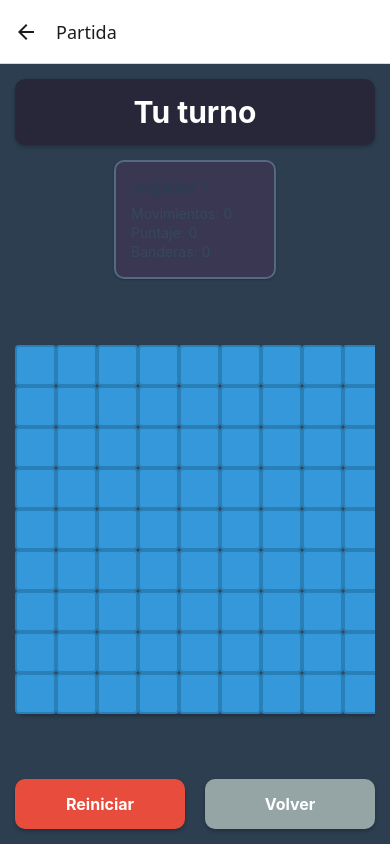
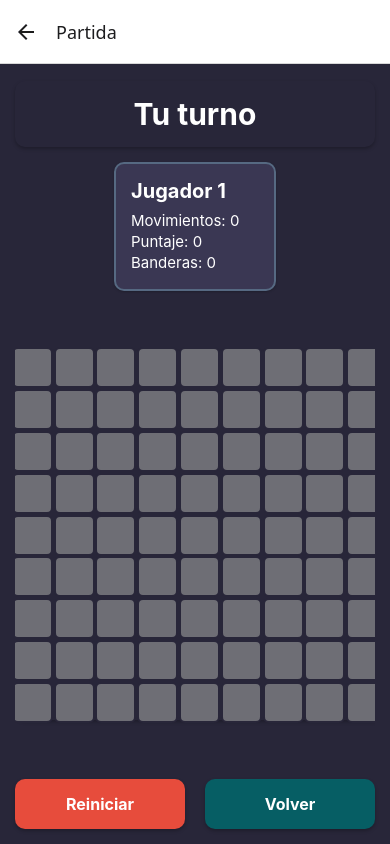
Before and after one commit to sebashtmll/Buscaminas, a React Native app: screen /GameScreen in a window 390 px wide. Built offline with nearby package versions, Linux system fonts and the light colour scheme.

Commit message:
Estilos Buscaminas

```diff
--- a/src/components/Cell.js
+++ b/src/components/Cell.js
@@ -102,19 +102,20 @@ const Cell = ({ cell, size, onPress, onLongPress, disabled, gameOver }) => {
       width: size,
       height: size,
       borderWidth: 2,
-      borderColor: "#2C3E50",
+      borderColor: "#282639",
       justifyContent: "center",
       alignItems: "center",
-      borderRadius: 4,
+      borderRadius: 6,
+      margin:0.4,
     }
 
     if (cell.revealed) {
       if (cell.value === "mine") {
         return [baseStyle, { backgroundColor: "#E74C3C" }]
       }
-      return [baseStyle, { backgroundColor: "#ECF0F1", borderColor: "#BDC3C7" }]
+      return [baseStyle, { backgroundColor: "#C4C4C4" }]
     }
-    return [baseStyle, { backgroundColor: "#3498DB", borderColor: "#2980B9" }]
+    return [baseStyle, { backgroundColor: "#6e6e75ff" }]
   }
 
   const getTextStyle = () => {
--- a/src/components/GameBoard.js
+++ b/src/components/GameBoard.js
@@ -139,7 +139,7 @@ const GameBoard = ({ board, onCellPress, onCellLongPress, disabled, gameOver, le
 
 const styles = StyleSheet.create({
   container: {
-    backgroundColor: "#34495E",
+    backgroundColor: "#282639",
     padding: 15,
     borderRadius: 10,
     marginVertical: 10,
--- a/src/components/GameStatus.js
+++ b/src/components/GameStatus.js
@@ -46,7 +46,7 @@ const GameStatus = ({ gameOver, won, currentPlayer, playerTurn }) => {
   if (gameOver) {
     return (
       <View style={[styles.container, won ? styles.won : styles.lost]}>
-        <Text style={styles.text}>{won ? "¡Ganaste!" : "¡Perdiste!"}</Text>
+        <Text style={styles.text}>{won ? "¡Has ganado!" : "¡Haz Perdido!"}</Text>
       </View>
     )
   }
@@ -73,6 +73,7 @@ const styles = StyleSheet.create({
     shadowOpacity: 0.25,
     shadowRadius: 3.84,
     elevation: 5,
+    marginTop:2,
   },
   won: {
     backgroundColor: "#32F028",
--- a/src/components/PlayerInfo.js
+++ b/src/components/PlayerInfo.js
@@ -68,12 +68,12 @@ const styles = StyleSheet.create({
   name: {
     fontWeight: "bold",
     marginBottom: 8,
-    fontSize: 16,
-    color: "#2C3E50",
+    fontSize: 20,
+    color: "#ffffffff",
   },
   stat: {
-    fontSize: 14,
-    color: "#34495E",
+    fontSize: 15,
+    color: "#ffffffff",
     marginBottom: 2,
   },
 })
--- a/src/screens/GameScreen.js
+++ b/src/screens/GameScreen.js
@@ -541,7 +541,7 @@ const styles = StyleSheet.create({
   container: {
     flex: 1,
     padding: 15,
-    backgroundColor: "#2C3E50",
+    backgroundColor: "#282639",
   },
   playersContainer: {
     flexDirection: "row",
@@ -567,7 +567,7 @@ const styles = StyleSheet.create({
     elevation: 5,
   },
   backButton: {
-    backgroundColor: "#95A5A6",
+    backgroundColor: "#065e64ff",
     padding: 15,
     borderRadius: 10,
     alignItems: "center",
--- a/src/screens/HomeScreen.js
+++ b/src/screens/HomeScreen.js
@@ -359,13 +359,13 @@ const HomeScreen = ({ navigation }) => {
   if (!showModeSelect && mode === null) {
     return (
       <View style={styles.container}>
-        <Text style={styles.title}>Buscaminas</Text>
+        <Text style={styles.title}>BUSCAMINAS</Text>
         <View style={styles.buttonGroup}>
           <TouchableOpacity style={styles.primaryButton} onPress={() => setShowModeSelect(true)}>
-            <Text style={styles.buttonText}>Un Jugador</Text>
+            <Text style={styles.buttonText}>👤 Un Jugador</Text>
           </TouchableOpacity>
           <TouchableOpacity style={styles.secondaryButton} onPress={() => navigation.navigate("MultiplayerSetup")}>
-            <Text style={styles.buttonText}>Multijugador</Text>
+            <Text style={styles.buttonText}>👥 Multijugador</Text>
           </TouchableOpacity>
         </View>
       </View>
@@ -378,17 +378,17 @@ const HomeScreen = ({ navigation }) => {
       <View style={styles.container}>
         <Text style={styles.title}>Selecciona Dificultad</Text>
         <View style={styles.buttonGroup}>
-          <TouchableOpacity style={styles.difficultyButton} onPress={() => startGame("beginner")}>
+          <TouchableOpacity style={styles.difficultyButtonb} onPress={() => startGame("beginner")}>
             <Text style={styles.buttonText}>Principiante</Text>
-            <Text style={styles.difficultyText}>8x8, 10 minas</Text>
+            <Text style={styles.difficultyText}>8x8 - 10 minas</Text>
           </TouchableOpacity>
 
-          <TouchableOpacity style={styles.difficultyButton} onPress={() => startGame("intermediate")}>
+          <TouchableOpacity style={styles.difficultyButtoni} onPress={() => startGame("intermediate")}>
             <Text style={styles.buttonText}>Intermedio</Text>
-            <Text style={styles.difficultyText}>16x16, 40 minas</Text>
+            <Text style={styles.difficultyText}>16x16 - 40 minas</Text>
           </TouchableOpacity>
 
-          <TouchableOpacity style={styles.difficultyButton} onPress={() => setMode("custom")}>
+          <TouchableOpacity style={styles.difficultyButtonc} onPress={() => setMode("custom")}>
             <Text style={styles.buttonText}>Personalizado</Text>
           </TouchableOpacity>
 
@@ -547,21 +547,45 @@ const styles = StyleSheet.create({
     flex: 1,
     alignItems: "center",
     padding: 20,
-    backgroundColor: "#2C3E50",
+    backgroundColor: "#282639",
   },
   title: {
-    fontSize: 28,
+    fontSize: 55,
     marginBottom: 30,
     fontWeight: "bold",
     color: "#FFFFFF",
     textAlign: "center",
   },
   buttonGroup: {
-    width: "90%",
-    marginVertical: 20,
+    width: "80%",
+    marginVertical: 10,
   },
   primaryButton: {
-    backgroundColor: "#3498DB",
+    backgroundColor: "#76aceeff",
+    padding: 15,
+    borderRadius: 15,
+    alignItems: "center",
+    marginBottom: 15,
+    shadowColor: "#000",
+    shadowOffset: { width: 0, height: 2 },
+    shadowOpacity: 0.25,
+    shadowRadius: 3.84,
+    elevation: 5,
+  },
+  secondaryButton: {
+    backgroundColor: "#3ad666ff",
+    padding: 25,
+    borderRadius: 15,
+    alignItems: "center",
+    marginBottom: 15,
+    shadowColor: "#000",
+    shadowOffset: { width: 0, height: 2 },
+    shadowOpacity: 0.25,
+    shadowRadius: 3.84,
+    elevation: 5,
+  },
+  difficultyButtonb: {
+    backgroundColor: "#467dc2ff",
     padding: 15,
     borderRadius: 10,
     alignItems: "center",
@@ -572,8 +596,8 @@ const styles = StyleSheet.create({
     shadowRadius: 3.84,
     elevation: 5,
   },
-  secondaryButton: {
-    backgroundColor: "#E67E22",
+  difficultyButtoni: {
+    backgroundColor: "#219141ff",
     padding: 15,
     borderRadius: 10,
     alignItems: "center",
@@ -584,8 +608,8 @@ const styles = StyleSheet.create({
     shadowRadius: 3.84,
     elevation: 5,
   },
-  difficultyButton: {
-    backgroundColor: "#27AE60",
+  difficultyButtonc: {
+    backgroundColor: "#c99526ff",
     padding: 15,
     borderRadius: 10,
     alignItems: "center",
@@ -597,11 +621,11 @@ const styles = StyleSheet.create({
     elevation: 5,
   },
   backButton: {
-    backgroundColor: "#95A5A6",
-    padding: 15,
+    backgroundColor: "#065e64ff",
+    padding: 8,
     borderRadius: 10,
     alignItems: "center",
-    marginBottom: 15,
+    marginBottom: 5,
     shadowColor: "#000",
     shadowOffset: { width: 0, height: 2 },
     shadowOpacity: 0.25,
@@ -610,7 +634,7 @@ const styles = StyleSheet.create({
   },
   actionButton: {
     backgroundColor: "#E74C3C",
-    padding: 15,
+    padding: 8,
     borderRadius: 10,
     alignItems: "center",
     flex: 1,
@@ -623,17 +647,16 @@ const styles = StyleSheet.create({
   },
   buttonText: {
     color: "#FFFFFF",
-    fontSize: 16,
+    fontSize: 26,
     fontWeight: "bold",
   },
   difficultyText: {
     color: "#FFFFFF",
-    fontSize: 12,
+    fontSize: 16,
     marginTop: 5,
   },
   customContainer: {
     width: "90%",
-    marginTop: 20,
   },
   inputGroup: {
     marginBottom: 15,
@@ -648,10 +671,10 @@ const styles = StyleSheet.create({
     borderWidth: 2,
     borderColor: "#34495E",
     borderRadius: 8,
-    padding: 12,
+    padding: 6,
     textAlign: "center",
-    backgroundColor: "#FFFFFF",
-    fontSize: 16,
+    backgroundColor: "#ddddddff",
+    fontSize: 15,
   },
   result: {
     fontSize: 24,
@@ -667,8 +690,9 @@ const styles = StyleSheet.create({
   },
   gameButtonGroup: {
     flexDirection: "row",
-    width: "90%",
+    width: "85%",
     marginTop: 15,
+    marginBottom:20,
   },
 })
 
--- a/src/screens/MultiplayerSetup.js
+++ b/src/screens/MultiplayerSetup.js
@@ -559,17 +559,17 @@ const styles = StyleSheet.create({
     justifyContent: "center",
     alignItems: "center",
     padding: 20,
-    backgroundColor: "#2C3E50",
+    backgroundColor: "#282639",
   },
   title: {
-    fontSize: 24,
+    fontSize: 30,
     marginBottom: 30,
     fontWeight: "bold",
     color: "#FFFFFF",
     textAlign: "center",
   },
   subtitle: {
-    fontSize: 20,
+    fontSize: 26,
     marginBottom: 20,
     fontWeight: "bold",
     color: "#FFFFFF",
@@ -604,7 +604,7 @@ const styles = StyleSheet.create({
     marginTop: 20,
   },
   primaryButton: {
-    backgroundColor: "#3498DB",
+    backgroundColor: "#299146ff",
     padding: 15,
     borderRadius: 10,
     alignItems: "center",
@@ -616,7 +616,7 @@ const styles = StyleSheet.create({
     elevation: 5,
   },
   secondaryButton: {
-    backgroundColor: "#E67E22",
+    backgroundColor: "#426121ff",
     padding: 15,
     borderRadius: 10,
     alignItems: "center",
@@ -628,7 +628,7 @@ const styles = StyleSheet.create({
     elevation: 5,
   },
   backButton: {
-    backgroundColor: "#95A5A6",
+    backgroundColor: "#b8470aff",
     padding: 15,
     borderRadius: 10,
     alignItems: "center",
@@ -645,14 +645,14 @@ const styles = StyleSheet.create({
     fontWeight: "bold",
   },
   customOptions: {
-    width: "90%",
+    width: "80%",
   },
   inputGroup: {
     marginBottom: 15,
   },
   inputLabel: {
     color: "#FFFFFF",
-    fontSize: 16,
+    fontSize: 18,
     marginBottom: 8,
     fontWeight: "bold",
   },
```
Also changed, not shown: src/screens/SettingsScreen.js (deleted).
